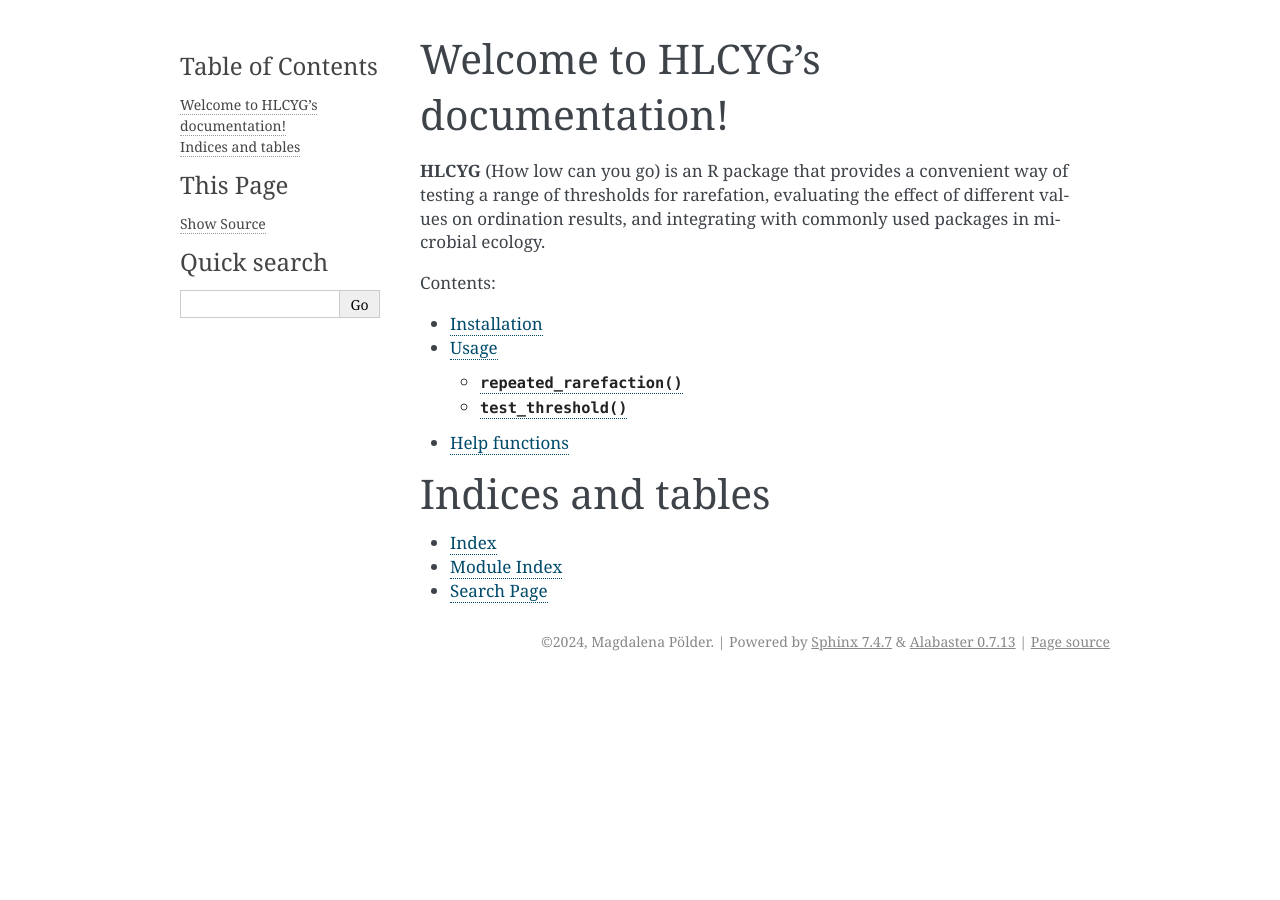
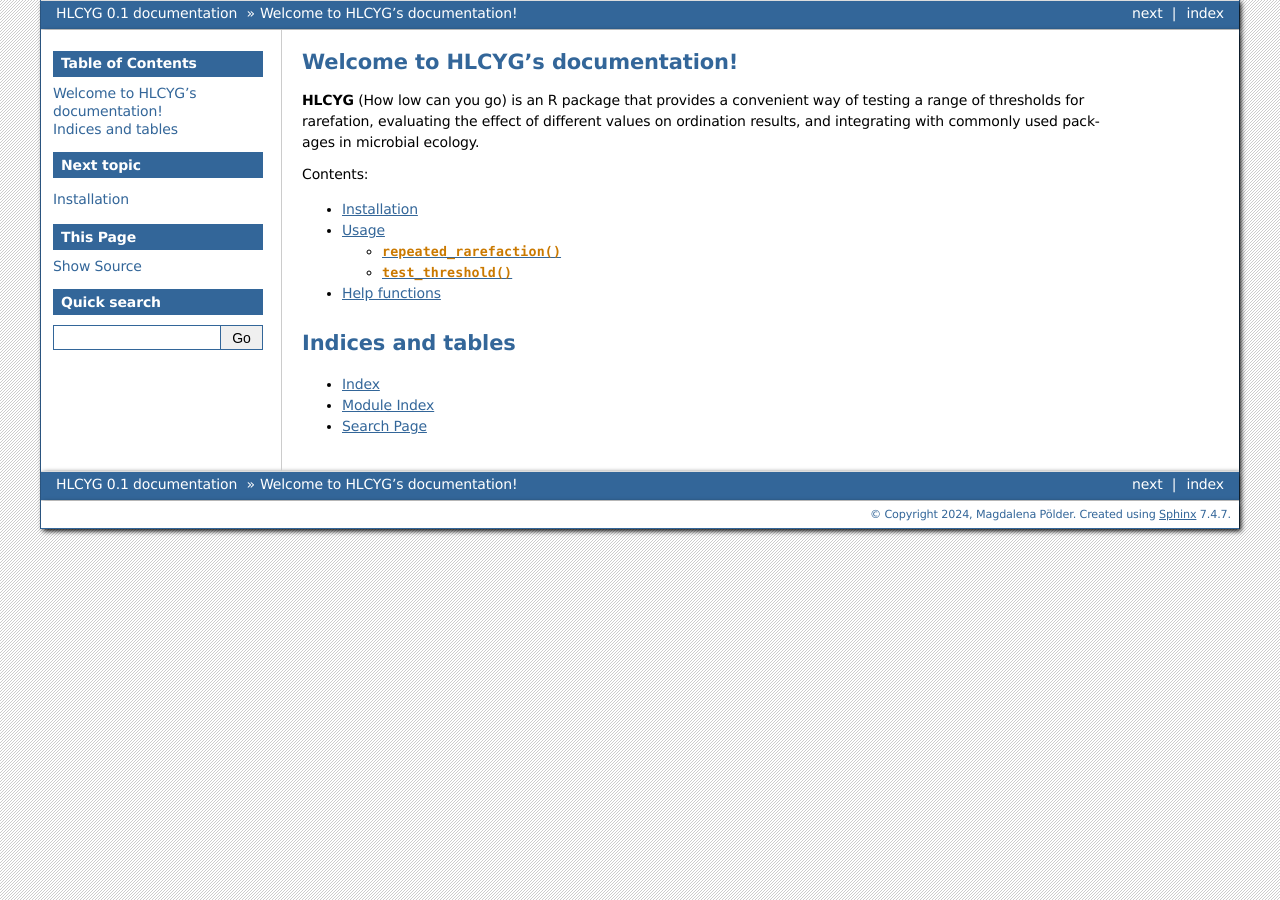
Before and after one commit to MagPld/repeated_rarefaction, a Sphinx documentation site: the page built from HLCYG/docs/source/index.rst, in a window 1280 px wide. Built offline with Sphinx 7.4.7, drawn with Linux system fonts in a browser that asks for light colours.

Commit message:
Update conf.py

```diff
--- a/HLCYG/docs/source/conf.py
+++ b/HLCYG/docs/source/conf.py
@@ -47,7 +47,7 @@ exclude_patterns = []
 # The theme to use for HTML and HTML Help pages.  See the documentation for
 # a list of builtin themes.
 #
-#html_theme = 'alabaster'
+html_theme = 'bizstyle'
 
 # Add any paths that contain custom static files (such as style sheets) here,
 # relative to this directory. They are copied after the builtin static files,
```
